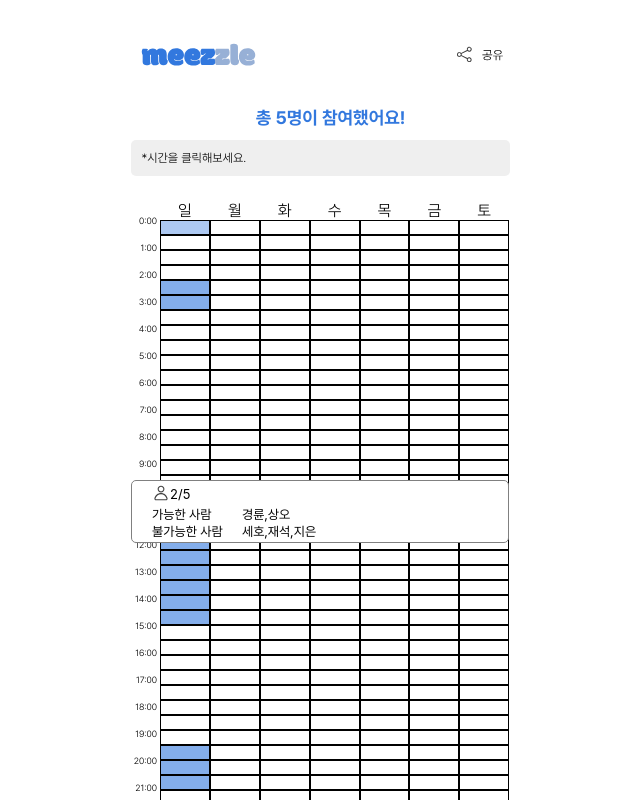
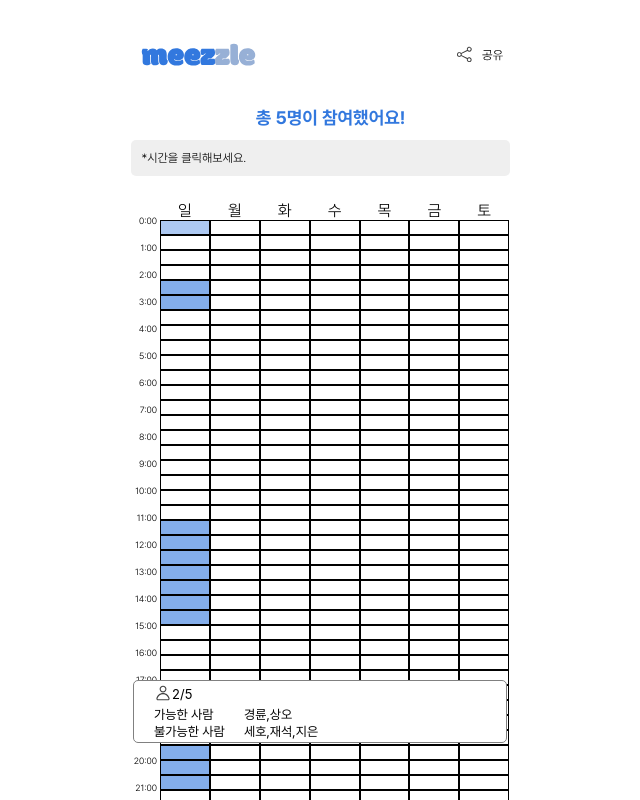
Before and after one commit to ryuni-dev/meezzle, a Next.js app in the folder meezzle-front/: page /event/1/view in a window 1280 px wide. Both pictures are taken after a click on the element 504 px from the left and 227 px from the top of the page. Shown: the top 800 px of the page, without its empty margins (320-960 px from the left). Built offline with nearby package versions, Linux system fonts and the light colour scheme.

Commit message:
테이블 뷰 세부정보 위치 수정

```diff
--- a/meezzle-front/components/event/View/ViewTable.tsx
+++ b/meezzle-front/components/event/View/ViewTable.tsx
@@ -132,6 +132,7 @@ export default ViewTable;
 
 const Container = styled.div`
     width: 97%;
+    height: 845px;
     margin: 0 auto;
     font-weight: 300;
     font-family: "Pretendard";
--- a/meezzle-front/pages/event/[eid]/view.tsx
+++ b/meezzle-front/pages/event/[eid]/view.tsx
@@ -64,12 +64,12 @@ const Test: NextPage = () => {
 
             {
                 time: 121,
-                attendee: ["경륜", "상오", "지은"],
+                attendee: ["경륜", "상오", "지금"],
                 absentee: ["세호", "재석"],
             },
             {
                 time: 122,
-                attendee: ["경륜", "상오", "지은"],
+                attendee: ["경륜", "상오", "지동"],
                 absentee: ["세호", "재석"],
             },
             {
@@ -123,13 +123,6 @@ const Test: NextPage = () => {
         TimeDataType["times"][0] | undefined
     >();
 
-    const getPosition = (clickedData: TimeDataType["times"][0]) => {
-        if (clickedData.time % 100 <= 24) {
-            return "bottom";
-        } else {
-            return "top";
-        }
-    };
     // const [mostJoinTimes, setMostJoinTimes] = useState<TimeDataType["times"]>(
     //     []
     // );
@@ -169,7 +162,7 @@ const Test: NextPage = () => {
                 setClickedTime={setClickedTime}
             />
             {clickedData && (
-                <Container position={getPosition(clickedData)}>
+                <Container>
                     <Attendee clickedData={clickedData} />
                     {/* <ThinLine />
                     <MaximumTime times={mostJoinTimes} /> */}
@@ -181,13 +174,13 @@ const Test: NextPage = () => {
 
 export default Test;
 
-const Container = styled.div<{ position: string }>`
-    width: 376px;
+const Container = styled.div`
+    width: 372px;
     background-color: white;
     display: inline-block;
     position: fixed;
     margin: 0 auto;
-    top: ${(props) => (props.position === "bottom" ? "60%" : "50%")};
+    top: 85%;
     border: 1px solid gray;
     border-radius: 5px;
 `;
```
